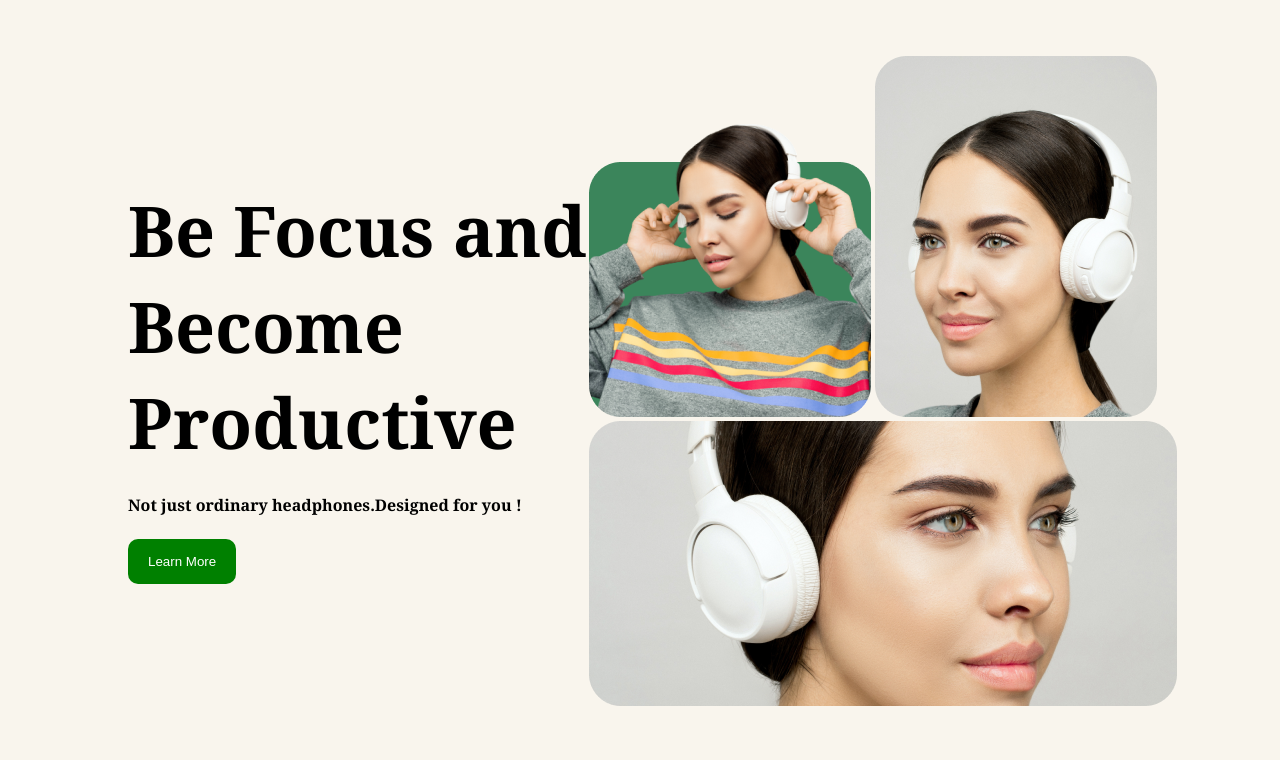
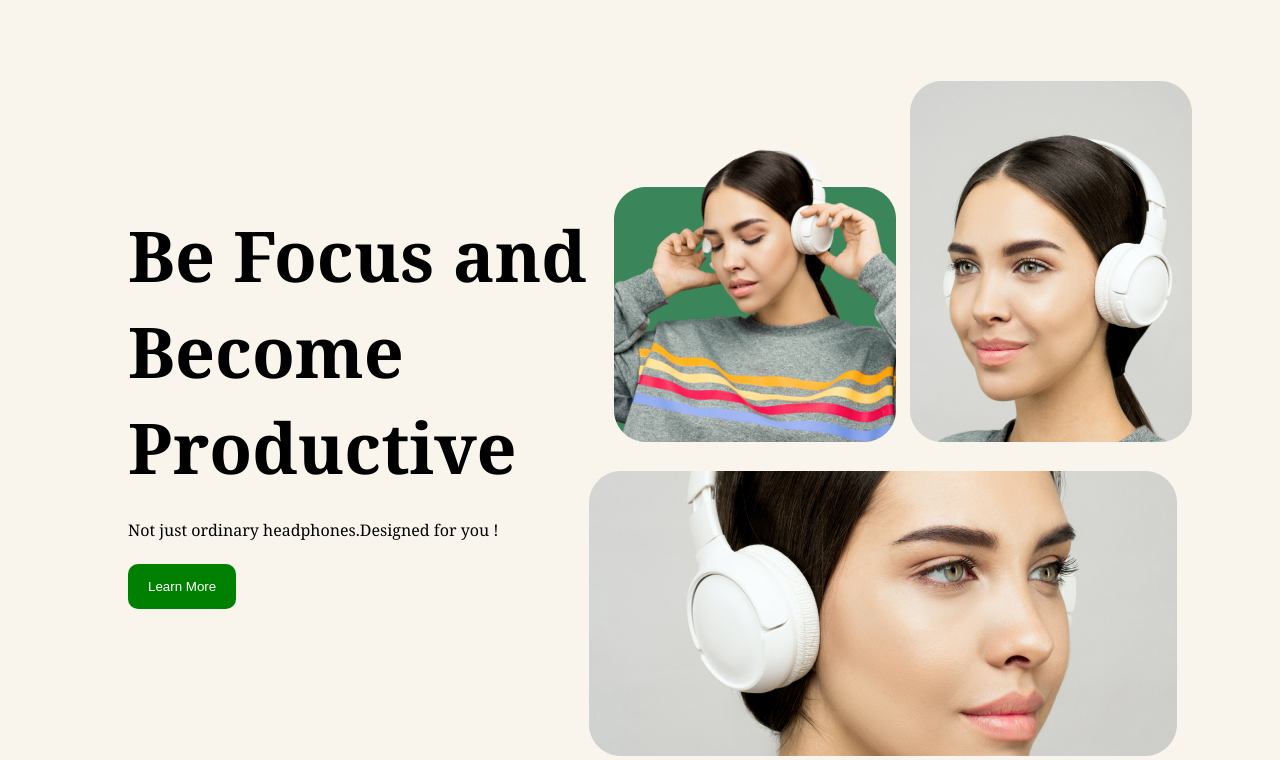
Before and after one commit to JAHANWEE/web_dev, a plain HTML site: page cohort/projects/Week 04/Project 1/index.html in a window 1280 px wide. Shown: the part 64-824 px from the top of the page. Before the commit the page ends 800 px from the top, so only its background shows below. Drawn offline with Linux system fonts and the light colour scheme.

Commit message:
project 1

```diff
--- a/cohort/projects/Week 04/Project 1/styles.css
+++ b/cohort/projects/Week 04/Project 1/styles.css
@@ -39,7 +39,7 @@ main{
 .leftmain p{
     margin:5% 0;
     font-family:Georgia, serif;
-    font-weight: 700;
+    font-weight: 500;
 }
 .leftmain button{
     background-color: green;
@@ -49,7 +49,12 @@ main{
     color: white;
     font-weight: 500px;
 }
-
 .rightmain{
     width:60%;
 }
+.topimage{
+    padding:20px;
+}
+.topimage img{
+    padding:5px;
+}
```
